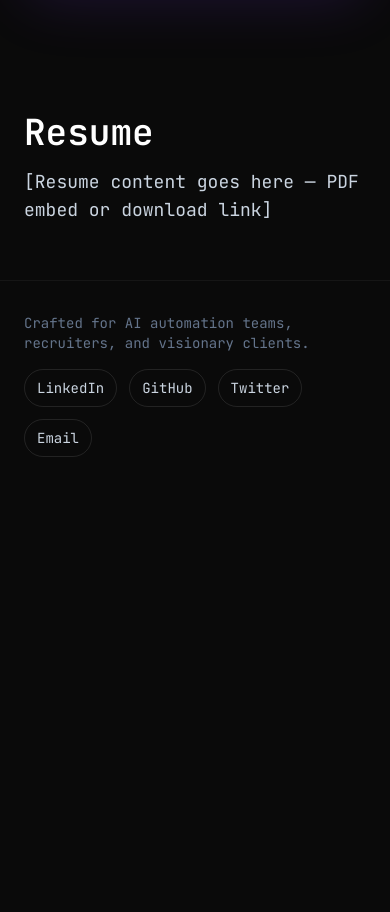
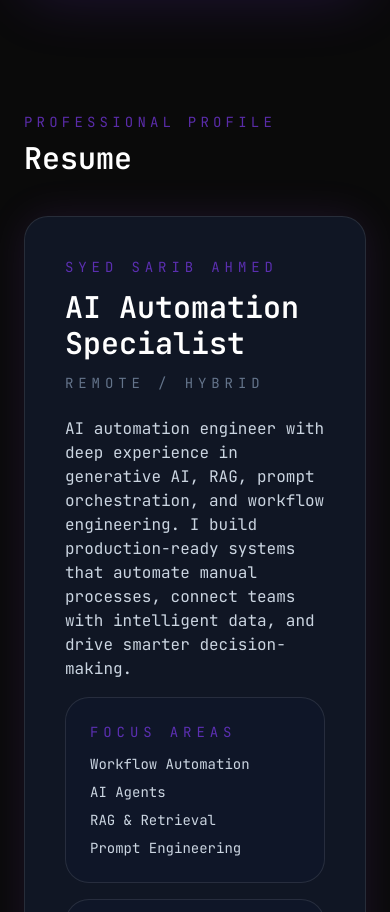
Before and after one commit to SyedSaribAhmed/my-portfolio-web, a Next.js app: page / in a window 390 px wide. Shown: the part 10387-11299 px from the top of the page. Before the commit the page ends 10876 px from the top, so only its background shows below. Built offline with nearby package versions, Linux system fonts and the light colour scheme.

Commit message:
Add on-page resume section with profile summary and download prompt

```diff
--- a/app/page.tsx
+++ b/app/page.tsx
@@ -151,10 +151,72 @@ export default function HomePage() {
       </section>
 
       <section id="resume" className="px-6 py-14 sm:px-8">
-        <div className="mx-auto max-w-5xl">
-          <h1 className="text-4xl font-semibold text-white">Resume</h1>
-          <p className="mt-4 text-lg text-slate-300">[Resume content goes here — PDF embed or download link]</p>
-          {/* TODO: Add PDF embed or download link here */}
+        <div className="mx-auto max-w-7xl space-y-10">
+          <SectionHeading title="Resume" subtitle="Professional Profile" />
+          <div className="grid gap-8 lg:grid-cols-[0.95fr_0.8fr]">
+            <div className="space-y-6 rounded-3xl border border-white/10 bg-[#111827]/90 p-10 shadow-neon">
+              <div className="space-y-3">
+                <p className="text-sm uppercase tracking-[0.35em] text-violet/70">Syed Sarib Ahmed</p>
+                <h2 className="text-3xl font-semibold text-white">AI Automation Specialist</h2>
+                <p className="text-sm uppercase tracking-[0.35em] text-slate-500">Remote / Hybrid</p>
+              </div>
+              <div className="space-y-4 text-slate-300">
+                <p>
+                  AI automation engineer with deep experience in generative AI, RAG, prompt orchestration, and workflow engineering. I build production-ready systems that automate manual processes, connect teams with intelligent data, and drive smarter decision-making.
+                </p>
+                <div className="grid gap-4 sm:grid-cols-2">
+                  <div className="space-y-3 rounded-3xl border border-white/10 bg-[#0f172a]/80 p-6">
+                    <p className="text-sm uppercase tracking-[0.35em] text-violet/70">Focus Areas</p>
+                    <ul className="space-y-2 text-sm text-slate-300">
+                      <li>Workflow Automation</li>
+                      <li>AI Agents</li>
+                      <li>RAG & Retrieval</li>
+                      <li>Prompt Engineering</li>
+                    </ul>
+                  </div>
+                  <div className="space-y-3 rounded-3xl border border-white/10 bg-[#0f172a]/80 p-6">
+                    <p className="text-sm uppercase tracking-[0.35em] text-violet/70">Tools & Platforms</p>
+                    <ul className="space-y-2 text-sm text-slate-300">
+                      <li>Python</li>
+                      <li>TypeScript</li>
+                      <li>LangChain</li>
+                      <li>n8n / Make / Zapier</li>
+                      <li>OpenAI & Anthropic APIs</li>
+                    </ul>
+                  </div>
+                </div>
+              </div>
+            </div>
+
+            <div className="space-y-6">
+              <div className="rounded-3xl border border-white/10 bg-[#0f172a]/90 p-10 shadow-strong">
+                <p className="text-sm uppercase tracking-[0.35em] text-violet/70">Resume</p>
+                <h2 className="mt-4 text-3xl font-semibold text-white">Download the full resume</h2>
+                <p className="mt-4 text-slate-300">
+                  Get a complete overview of my AI automation experience, consulting engagements, and project outcomes.
+                </p>
+                <a
+                  href="#"
+                  className="mt-6 inline-flex items-center justify-center rounded-full bg-neonpurple px-6 py-3 text-sm font-semibold text-slate-950 transition hover:bg-violet"
+                >
+                  Download Resume
+                </a>
+                <p className="mt-6 text-sm text-slate-400">
+                  Note: Replace this link with your hosted PDF or resume download file when ready.
+                </p>
+                {/* TODO: Replace the href above with the actual PDF embed or download link */}
+              </div>
+              <div className="rounded-3xl border border-white/10 bg-[#111827]/90 p-8 shadow-neon">
+                <p className="text-sm uppercase tracking-[0.35em] text-violet/70">Resume highlights</p>
+                <ul className="mt-6 space-y-4 text-sm text-slate-300">
+                  <li>Led autonomous data and workflow automation systems for enterprise clients.</li>
+                  <li>Built generative AI and RAG solutions using OpenAI and Anthropic APIs.</li>
+                  <li>Delivered AI agent orchestration and low-code automation platforms.</li>
+                  <li>Supported product teams with prompt engineering, vector search, and computer vision prototypes.</li>
+                </ul>
+              </div>
+            </div>
+          </div>
         </div>
       </section>
     </>
```
